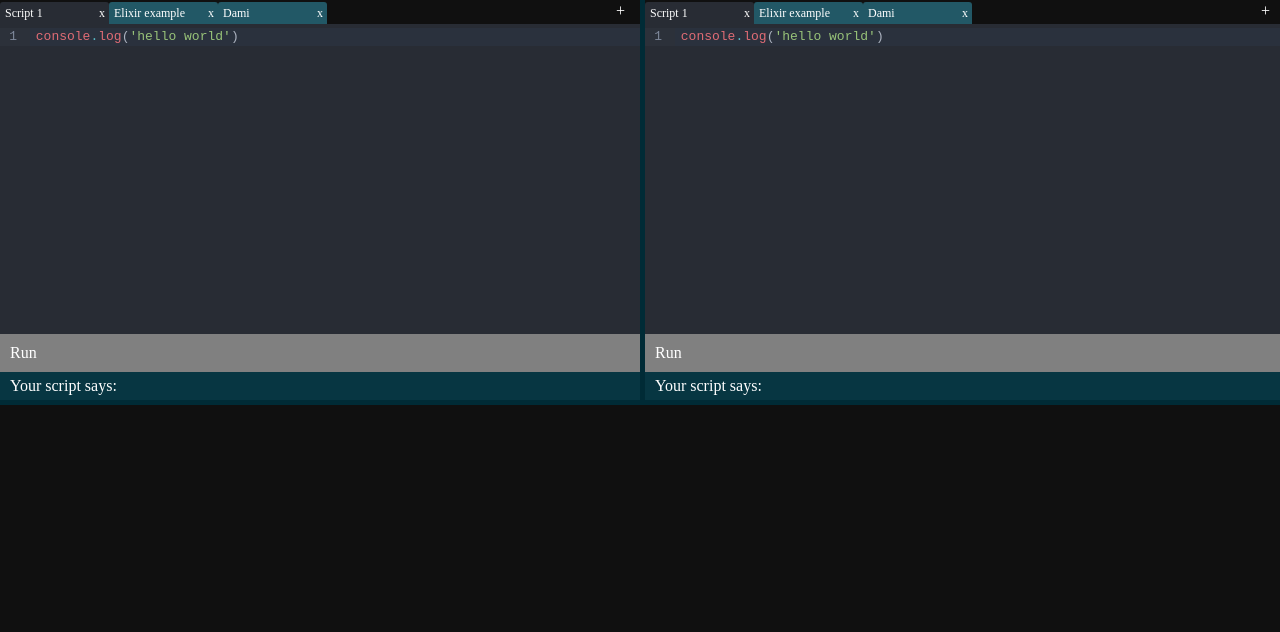
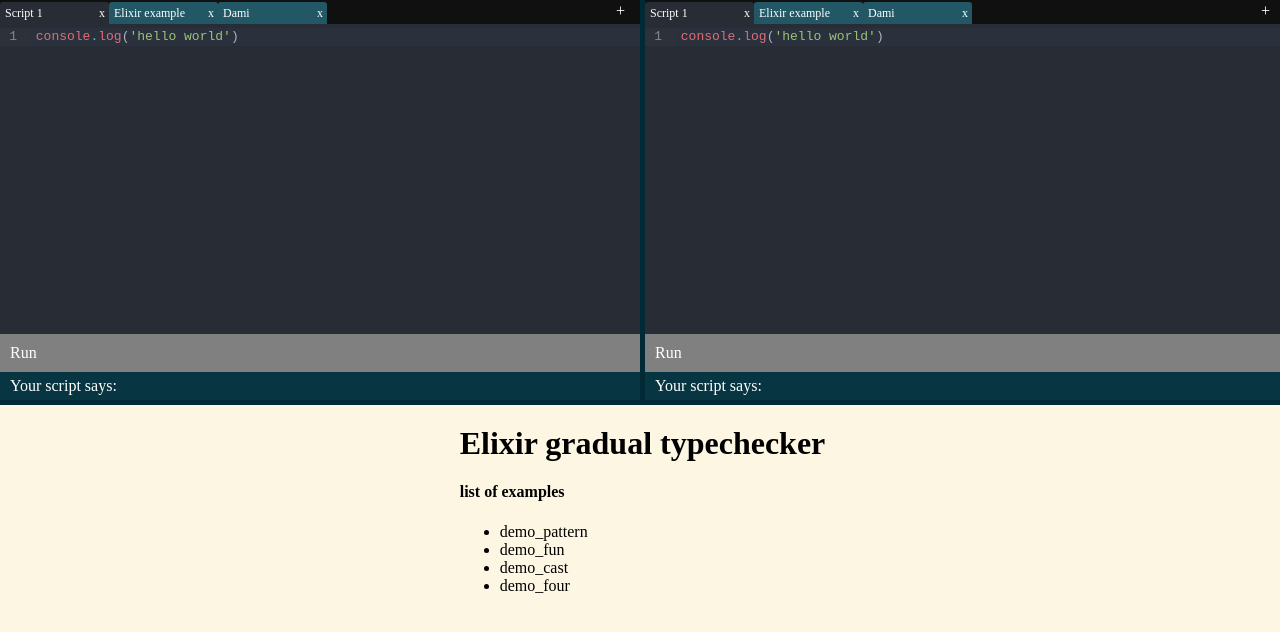
Before and after one commit to NicolasFerencz/online-typechecker, a React (Create React App) app: page / in a window 1280 px wide. Shown: the top 632 px of the page. Built offline with nearby package versions, Linux system fonts and the light colour scheme.

Commit message:
agrego documento debajo

```diff
--- a/public/index.html
+++ b/public/index.html
@@ -26,7 +26,7 @@
     -->
     <title>React App</title>
   </head>
-  <body style="margin:0; background-color:#101010;">
+  <body style="margin:0; background-color:#101010;overflow:hidden;">
     <div id="root"></div>
     <!--
       This HTML file is a template.
--- a/src/Components/CodeMirrorHolder/index.js
+++ b/src/Components/CodeMirrorHolder/index.js
@@ -1,7 +1,8 @@
 import CodeMirror from '../CodeMirror';
 import { useState, useCallback, useEffect } from 'react';
 import styles from './index.module.css'
-import scripts from '../../preloaded-scripts.json'
+import scripts from '../../initial-scripts.json'
+import Document from '../Document';
 
 const minDrawerWidth = 50;
 const maxDrawerWidth = 1000;
@@ -57,11 +58,12 @@
   return (
     <div>
       <div style={{display: 'flex'}}>
-        <CodeMirror scripts={scripts} propCodeWidth={width} propCodeHeight={height} />
+      <CodeMirror scripts={scripts} propCodeWidth={width} propCodeHeight={height} />
         <div onMouseDown={e => handleMouseDownW(e)} className={styles['width-dragger']} />
         <CodeMirror scripts={scripts} propCodeWidth={window.innerWidth - width} propCodeHeight={height} />
       </div>
       <div onMouseDown={e => handleMouseDownH(e)} className={styles['height-dragger']} />
+      <Document propCodeHeight={window.innerHeight - height} />
     </div>
   );
 }
--- /dev/null
+++ b/src/Components/Document/index.js
@@ -0,0 +1,23 @@
+import styles from './index.module.css'
+import exampleScripts from '../../example-scripts.json'
+
+export default function Document({ propCodeHeight, addExample }) {
+
+  return (
+    <div className={styles['wrapper']} style={{height:`${propCodeHeight}px`}}>
+      <div className={styles['container']}>
+        <h1>Elixir gradual typechecker</h1>
+        <div className={styles['examples']}>
+          <h4>list of examples</h4>
+          <ul>
+            {exampleScripts.map((s, i) => {
+              return (
+                <li onClick={() => addExample(s.name)} key={i}>{s.name}</li>
+              );
+            })}
+          </ul>
+        </div>
+      </div>
+    </div>
+  );
+}
--- /dev/null
+++ b/src/Components/Document/index.module.css
@@ -0,0 +1,16 @@
+.wrapper {
+  background: #fdf6e3;
+  display: flex;
+  justify-content: center;
+  overflow-y: auto;
+}
+
+.container {
+  max-width: 600px;
+  padding-top: 20px;
+  height: 100%;
+}
+
+h1 {
+  margin: 0;
+}
--- /dev/null
+++ b/src/example-scripts.json
@@ -0,0 +1,18 @@
+[
+  {
+      "name": "demo_pattern",
+      "code": "console.log('hello world')"
+  },
+  {
+      "name": "demo_fun",
+      "code": "x = 3"
+  },
+  {
+      "name": "demo_cast",
+      "code": "6"
+  },
+  {
+    "name": "demo_four",
+    "code": "6"
+}
+]
```
Also changed, not shown: src/initial-scripts.json (renamed from src/preloaded-scripts.json).
